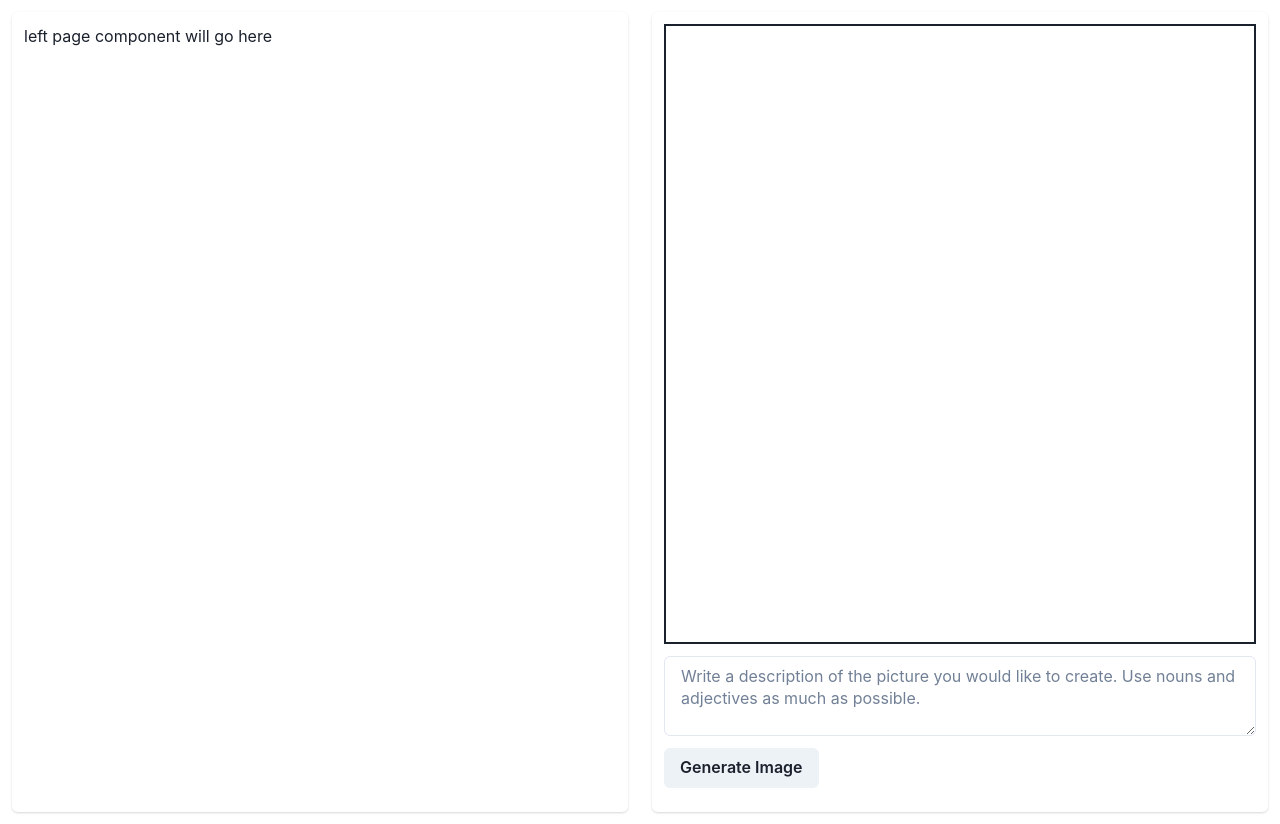
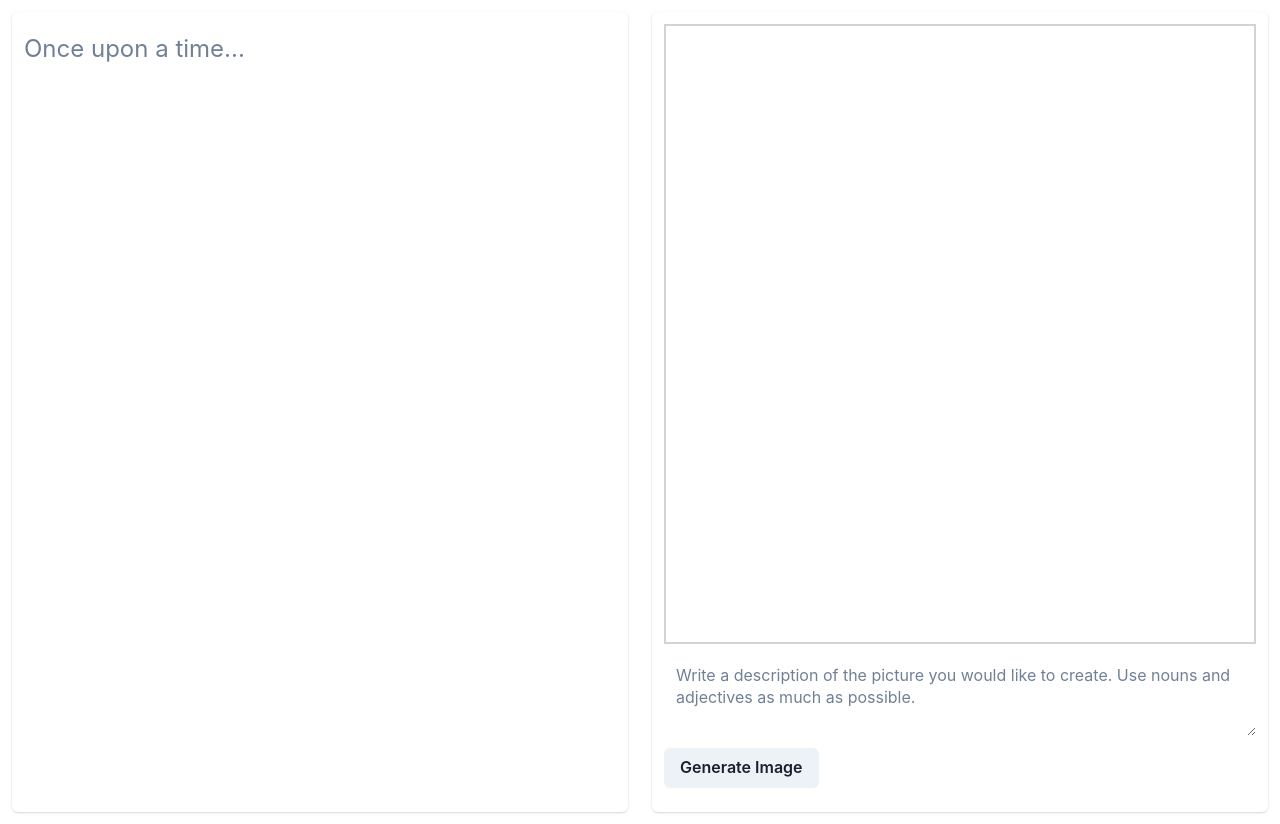
Before and after one commit to MarcelPratikto/MyStoryIllustrator, a React (Create React App) app in the folder Client/my-story-illustrator-client/: page / in a window 1280 px wide. Built offline with nearby package versions, Linux system fonts and the light colour scheme.

Commit message:
added styling for left page

```diff
--- a/Client/my-story-illustrator-client/package.json
+++ b/Client/my-story-illustrator-client/package.json
@@ -6,6 +6,8 @@
     "@chakra-ui/react": "^2.3.6",
     "@emotion/react": "^11.10.4",
     "@emotion/styled": "^11.10.4",
+    "@fontsource/open-sans": "^4.5.13",
+    "@fontsource/raleway": "^4.5.11",
     "@testing-library/jest-dom": "^5.16.5",
     "@testing-library/react": "^13.4.0",
     "@testing-library/user-event": "^13.5.0",
--- a/Client/my-story-illustrator-client/src/components/read_book/generateImage.jsx
+++ b/Client/my-story-illustrator-client/src/components/read_book/generateImage.jsx
@@ -41,7 +41,7 @@ function GenerateImage(props) {
 
     return(
         <Flex flexDirection="column" height="100%">
-            <Flex flexGrow={1} border={imageUrl == "" && "2px"} justify="center">
+            <Flex flexGrow={1} border={imageUrl == "" && "2px"} borderColor="lightGrey" justify="center">
                 <Image
                     src={imageUrl}
                     alt={prompt}
@@ -50,9 +50,12 @@ function GenerateImage(props) {
             <Box>
                 <Textarea
                     mt={3}
+                    px={3}
                     w="full"
                     ref={captionInputRef}
                     placeholder='Write a description of the picture you would like to create. Use nouns and adjectives as much as possible.'
+                    variant="unstyled"
+                    cursor="text"
                 ></Textarea>
                 <Flex alignItems="center">
                     <Button my={3} onClick={generateImage} disabled={isLoading}>Generate Image</Button>
--- a/Client/my-story-illustrator-client/src/components/read_book/leftPage.jsx
+++ b/Client/my-story-illustrator-client/src/components/read_book/leftPage.jsx
@@ -1,4 +1,4 @@
-import { Box } from "@chakra-ui/react"
+import { Box, Textarea } from "@chakra-ui/react"
 import GenericPage from "./genericPage"
 
 function LeftPage() {
@@ -6,7 +6,16 @@ function LeftPage() {
 
     return (
         <GenericPage>
-            left page component will go here
+            <Textarea
+                variant="unstyled"
+                cursor="text"
+                height="100%"
+                maxH="100%"
+                placeholder="Once upon a time..."
+                focusBorderColor="lightGrey"
+                fontSize="2xl"
+                resize="none"
+            />
         </GenericPage>
     )
 }
```
Also changed, not shown: 1 other file (tests, documents, lock files or other folders).
